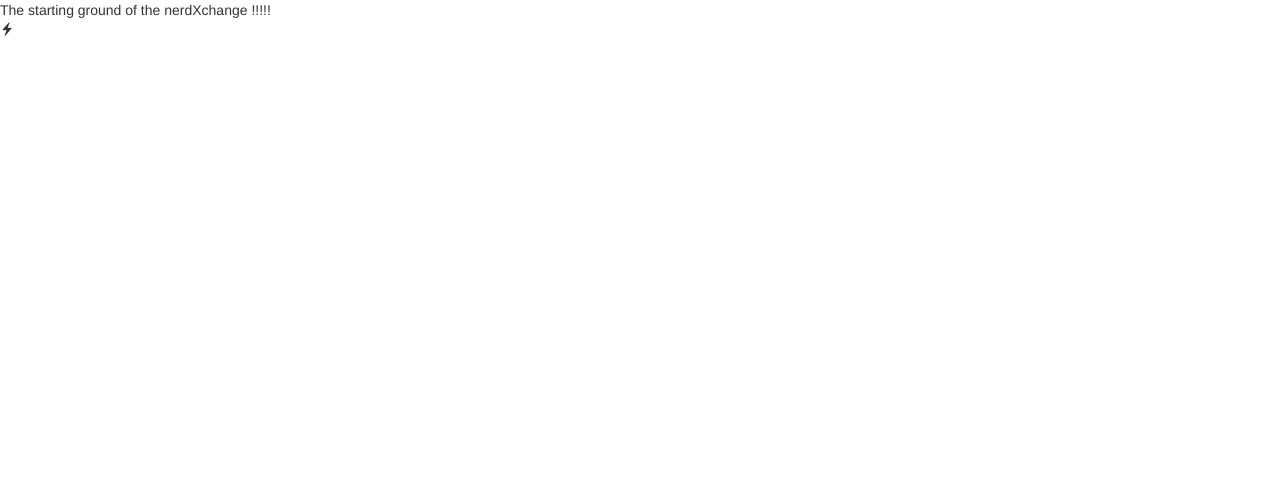
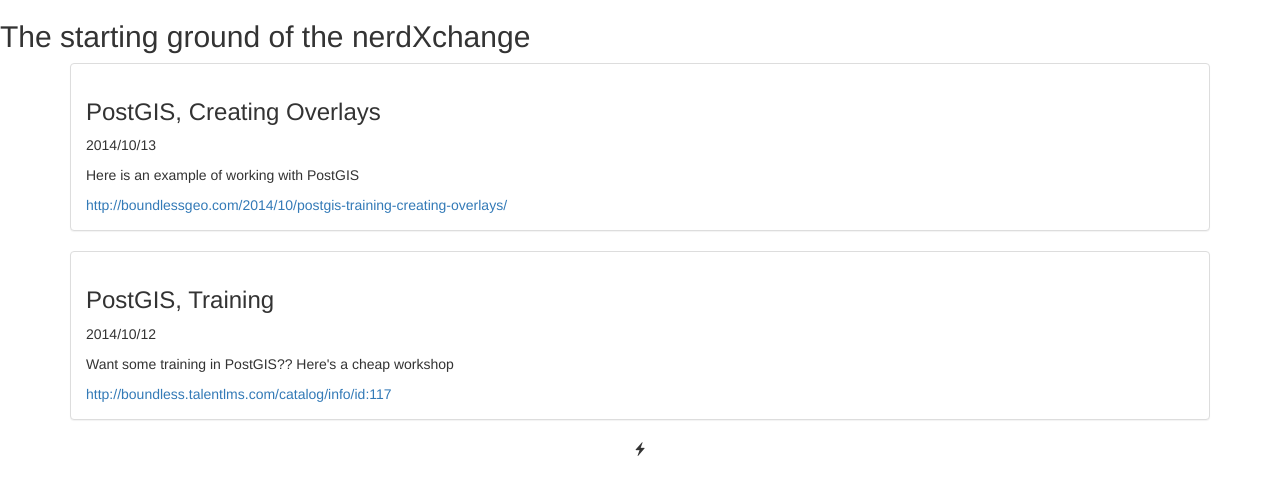
Before and after one commit to philopian/nerdxchange.github.io, a plain HTML site: page index.html in a window 1280 px wide. Drawn offline with nearby package versions, Linux system fonts and the light colour scheme; some packages are replaced by stand-ins of ours.

Commit message:
added bootstrap-panels and a template scope array of objects for putting all the content in the webapp

```diff
--- a/index.html
+++ b/index.html
@@ -20,8 +20,21 @@
     // create the controller and inject Angular's $scope
     myApp.controller('mainController', function($scope) {
 
-     // create a message to display in our view
-     $scope.message = 'The starting ground of the nerdXchange !!!!!';
+    // create a message to display in our view
+    $scope.radLinks = [
+        {
+          "date": "2014/10/13",
+          "title":"PostGIS, Creating Overlays",
+          "description":"Here is an example of working with PostGIS",
+          "url":"http://boundlessgeo.com/2014/10/postgis-training-creating-overlays/"
+        },
+        {
+          "date": "2014/10/12",
+          "title":"PostGIS, Training",
+          "description":"Want some training in PostGIS?? Here's a cheap workshop",
+          "url":"http://boundless.talentlms.com/catalog/info/id:117"
+        },
+    ];
 
 
 
@@ -36,17 +49,27 @@
 
     <!-- MAIN CONTENT AND INJECTED VIEWS -->
     <div id="main" class="hero-unit">
-     {{ message }}
-
-     <!-- angular templating -->
-     <!-- this is where content will be injected -->
+      <h2>The starting ground of the nerdXchange</h2>
     </div>
 
 
 
+<div class="container">
+      <div class="panel panel-default" ng-repeat="link in radLinks">
+          <div class="panel-body">
+            <h3>{{link.title}}</h3>
+            <p>{{link.date}}</p>
+            <p>{{link.description}}</p>
+           <a ng-href="link.url">  {{link.url}}</a>
+          </div>
+      </div>
+</div>
 
-      <div class="footer">
-        <p><span class="glyphicon glyphicon-flash" ></span></p>
+
+
+
+      <div class="footer" style="text-align: center;">
+        <p><span class="glyphicon glyphicon-flash"></span></p>
       </div>
 
  </body>
```
